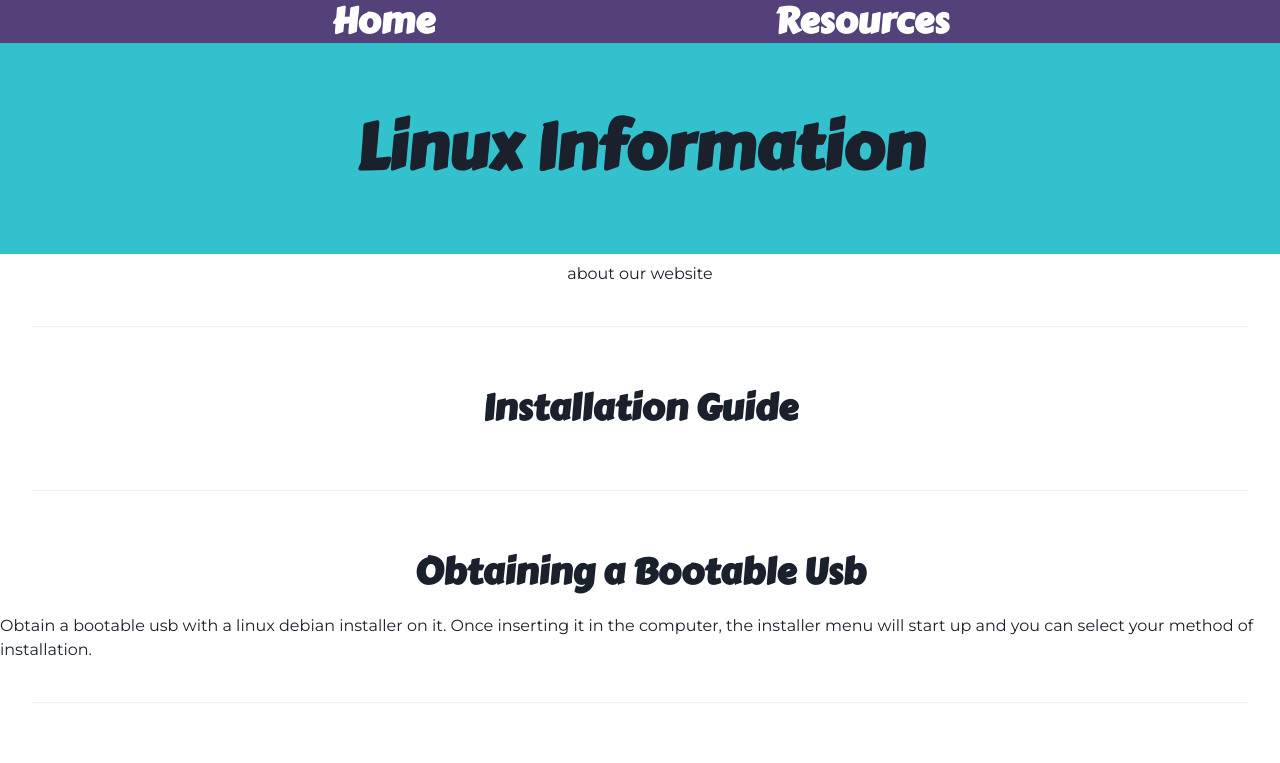
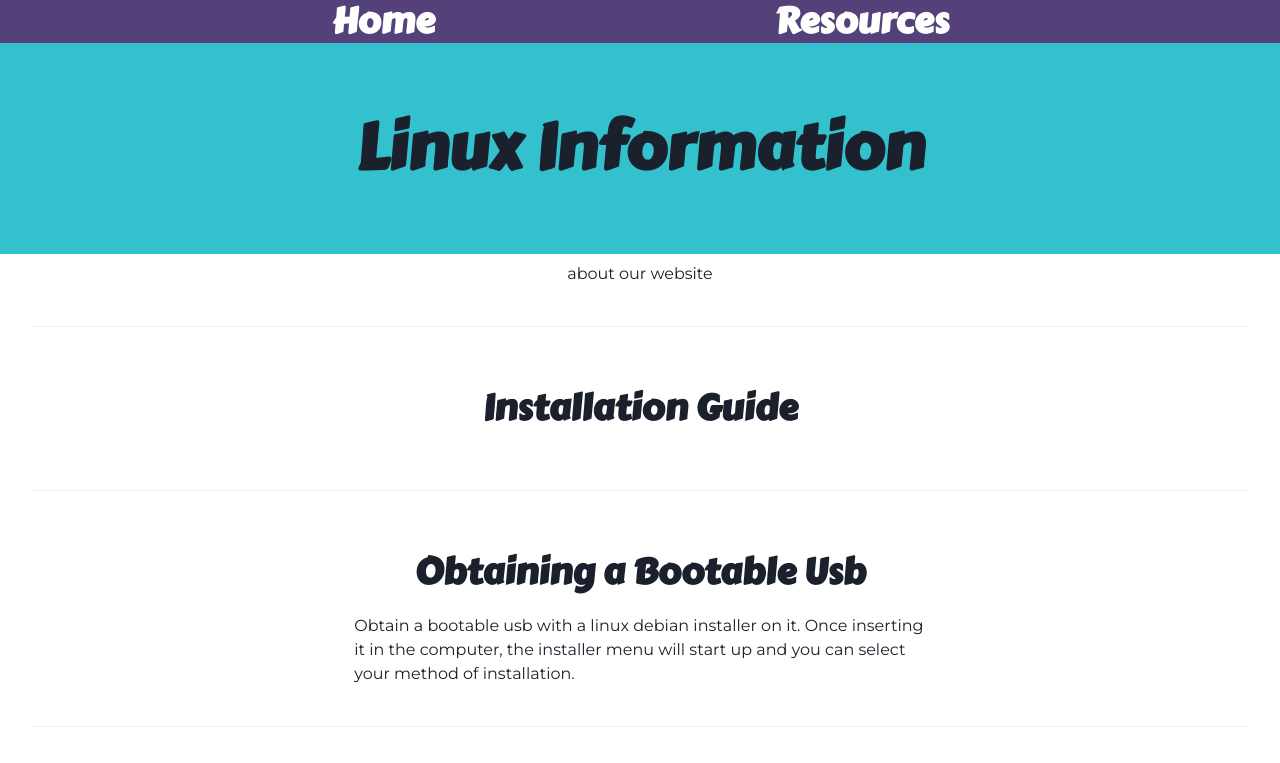
Before and after one commit to Jumner/LinuxSensei, a Next.js app in the folder site/: page / in a window 1280 px wide. Shown: the top 763 px of the page. Built offline with nearby package versions, Linux system fonts and the light colour scheme.

Commit message:
cleaned up the sections

```diff
--- a/site/src/components/Section.js
+++ b/site/src/components/Section.js
@@ -1,11 +1,11 @@
-import { Divider, Heading, Flex } from "@chakra-ui/react";
+import { Divider, Heading, Flex, Container } from "@chakra-ui/react";
 
 export default function Section({ children, heading }) {
 	return (
 		<Flex justify="space-evenly" direction="column" align="center">
 			<Divider my="10" w="95vw" />
 			<Heading my="5">{heading}</Heading>
-			{children}
+			<Container>{children}</Container>
 		</Flex>
 	);
 }
```
